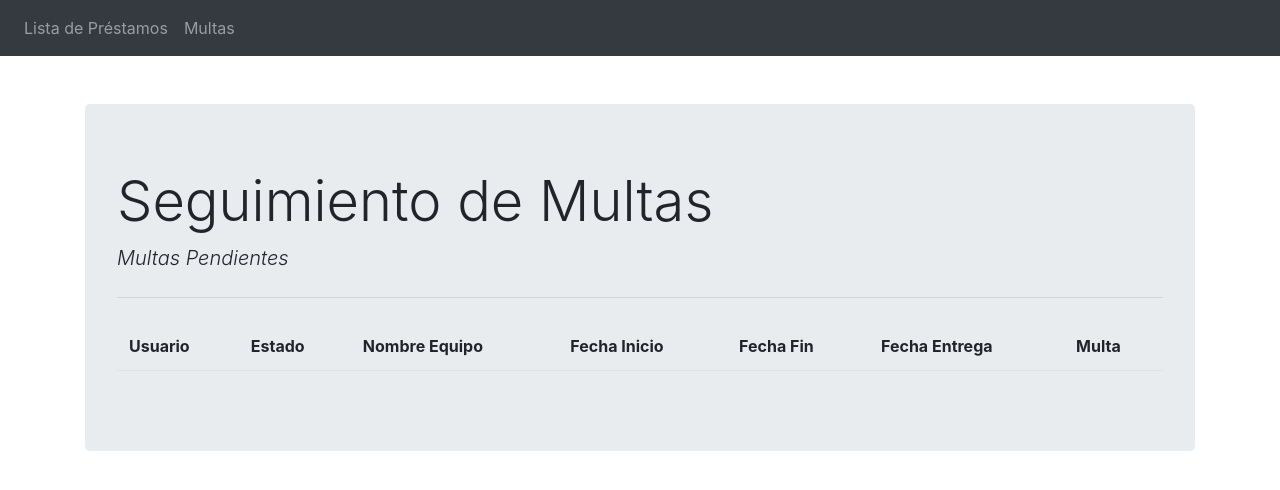
After one commit to nikoBenavides/TicketApp, a Django app: template project/myapp/templates/myapp/ticket_list.html in a window 1280 px wide. The commit adds this page. Shown: the top 490 px of the page. Run offline with Django 4.2, Linux system fonts and the light colour scheme; the template is opened without the code that fills it, so the values that code supplies are empty; some libraries are stand-ins or nearby versions.

Commit message:
Ticket Amount Calculaion Done
The valuet to pay for the delay is calculated correctly

```diff
--- a/project/myapp/templates/myapp/nav_bar.html
+++ b/project/myapp/templates/myapp/nav_bar.html
@@ -20,6 +20,9 @@
             <li class="nav-item1">
                 <a class="nav-link" href="{% url 'Home' %}">Lista de Préstamos</a>
             </li>
+            <li class="nav-item2">
+              <a class="nav-link" href="{% url 'Multas' %}">Multas</a>
+          </li>
 
 
         </ul>
--- /dev/null
+++ b/project/myapp/templates/myapp/ticket_list.html
@@ -0,0 +1,72 @@
+<!DOCTYPE html>
+<html lang="en">
+
+
+<head>
+    <meta charset="UTF-8">
+    <meta name="viewport" content="width=device-width, initial-scale=1.0">
+    <meta http-equiv="X-UA-Compatible" content="ie=edge">
+    <title>Multas</title>
+    <link rel="stylesheet" href="https://stackpath.bootstrapcdn.com/bootstrap/4.3.1/css/bootstrap.min.css"
+        integrity="sha384-ggOyR0iXCbMQv3Xipma34MD+dH/1fQ784/j6cY/iJTQUOhcWr7x9JvoRxT2MZw1T" crossorigin="anonymous">
+    <link rel="stylesheet" href="https://cdnjs.cloudflare.com/ajax/libs/font-awesome/5.11.2/css/all.min.css">
+
+
+
+</head>
+
+<body>
+    {% include 'myapp/nav_bar.html' %}
+    <div class="container">
+        <div class="col-md-40 offset-md-0 mt-5">
+            <div class="jumbotron">
+                <h1 class="display-4">Seguimiento de Multas</h1>
+                <p class="lead font-italic">Multas Pendientes</p>
+                <hr class="my-4">
+                {% block content %}
+                <table class="table table-borderless">
+                    <thead class="border-bottom font-weight-bold">
+                        <tr>
+                            <td>Usuario</td>
+                            <td>Estado</td>
+                            <td>Nombre Equipo</td>
+                            <td>Fecha Inicio</td>
+                            <td>Fecha Fin</td>
+                            <td>Fecha Entrega</td>
+                            <td>Multa</td>
+                        </tr>
+                    </thead>
+                    <tbody>
+                        {% for loan in tickets_loans %}
+
+                        <tr>
+                            <td>{{loan.user}}</td>
+                            <td>{{loan.state}}</td>
+                            <td>{{loan.equip_name}}</td>
+                            <td>{{loan.beginDate}}</td>
+                            <td>{{loan.endDate}}</td>
+                            <td>{{loan.deliveryDate}}</td>
+                            <td>{{loan.ticket}}</td>
+                        </tr>
+                        {% endfor %}
+                    </tbody>
+                </table>
+                {% endblock content %}
+            </div>
+        </div>
+    </div>
+
+
+    <script src="https://code.jquery.com/jquery-3.3.1.slim.min.js"
+        integrity="sha384-q8i/X+965DzO0rT7abK41JStQIAqVgRVzpbzo5smXKp4YfRvH+8abtTE1Pi6jizo"
+        crossorigin="anonymous"></script>
+    <script src="https://cdnjs.cloudflare.com/ajax/libs/popper.js/1.14.7/umd/popper.min.js"
+        integrity="sha384-UO2eT0CpHqdSJQ6hJty5KVphtPhzWj9WO1clHTMGa3JDZwrnQq4sF86dIHNDz0W1"
+        crossorigin="anonymous"></script>
+    <script src="https://stackpath.bootstrapcdn.com/bootstrap/4.3.1/js/bootstrap.min.js"
+        integrity="sha384-JjSmVgyd0p3pXB1rRibZUAYoIIy6OrQ6VrjIEaFf/nJGzIxFDsf4x0xIM+B07jRM"
+        crossorigin="anonymous"></script> <body>
+
+</body>
+
+</html>
--- a/project/myapp/urls.py
+++ b/project/myapp/urls.py
@@ -4,7 +4,8 @@ from .import views
 
 urlpatterns = [
 
-    path('',views.loan_list, name='Home')
+    path('',views.loan_list, name='Home'),
+    path('tickets/', views.ticket_list, name='Multas')
 
 
 ]
```
Also changed, not shown: project/myapp/views.py (+32 -1 lines).
